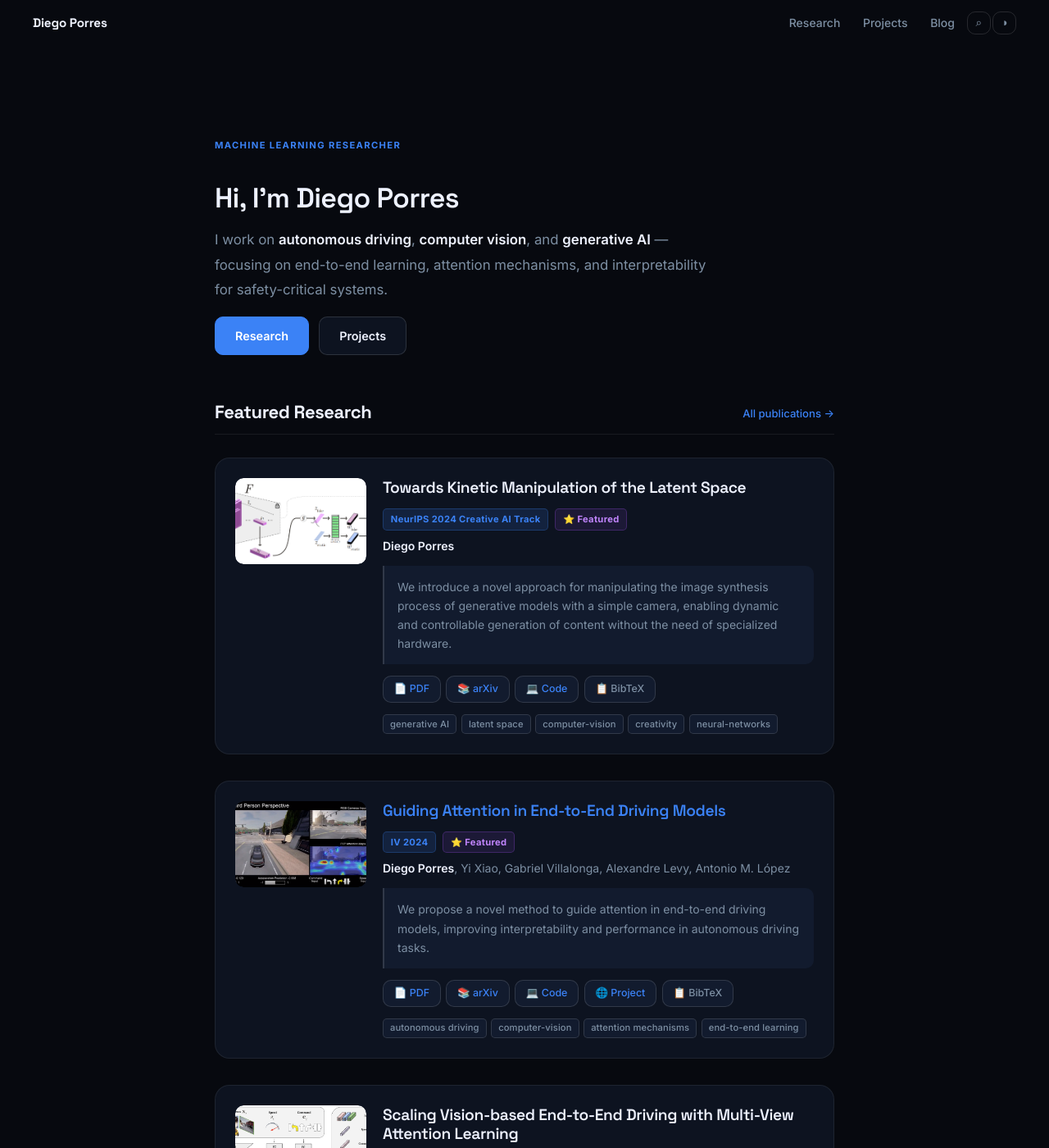
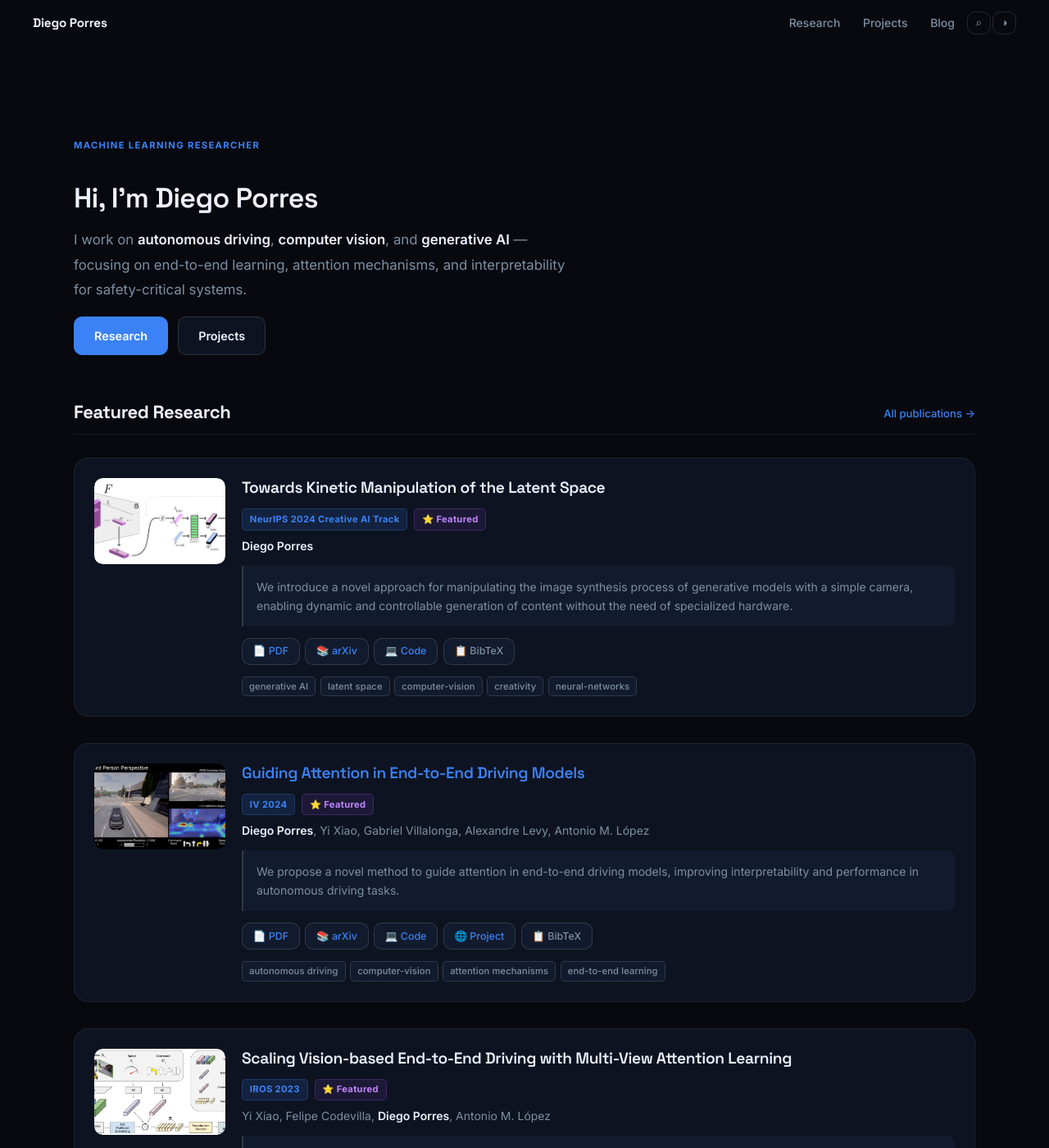
Before and after one commit to PDillis/pdillis.github.io, a Jekyll site: the page built from index.html, in a window 1280 px wide and 1400 px high. Shown: the whole window at 82% size. Built offline with Jekyll 4.4.1, drawn with Linux system fonts in a browser that asks for light colours; some web fonts are replaced; a script that is not in the unit is left out.

Commit message:
fix: allow wide page layouts to exceed 820px main-content column
Homepage, research, and projects pages define 1100px max-width
internally but were capped at 820px by the parent .main-content.
Use CSS :has() to expand .main-content when those pages are present.

```diff
--- a/_includes/head-custom.html
+++ b/_includes/head-custom.html
@@ -238,6 +238,13 @@ a:hover { color: var(--accent-hover); text-decoration: underline; }
 
 @media (max-width: 768px) { .main-content { padding: 2rem 1.25rem; } }
 
+/* Wide-page layouts (homepage, research, projects) break out of 820px column */
+.main-content:has(.homepage),
+.main-content:has(.research-page),
+.main-content:has(.projects-page) {
+  max-width: 1200px;
+}
+
 .main-content h1, .main-content h2, .main-content h3,
 .main-content h4, .main-content h5, .main-content h6 {
   font-family: var(--font-display);
@@ -428,7 +435,6 @@ a:hover { color: var(--accent-hover); text-decoration: underline; }
    Footer
    ================================================ */
 .site-footer {
-  margin-top: 6rem;
   padding: 3rem 2rem;
   background: var(--surface);
   border-top: 1px solid var(--border);
```
